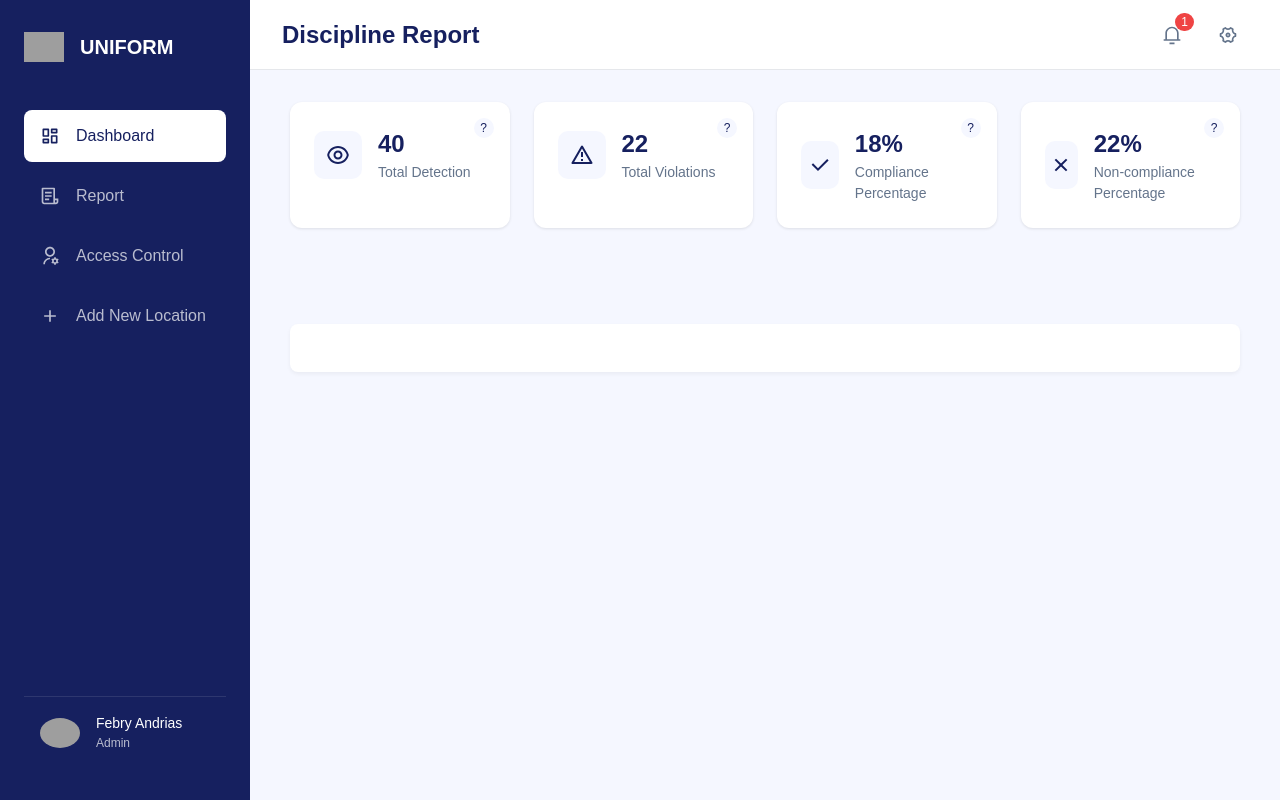
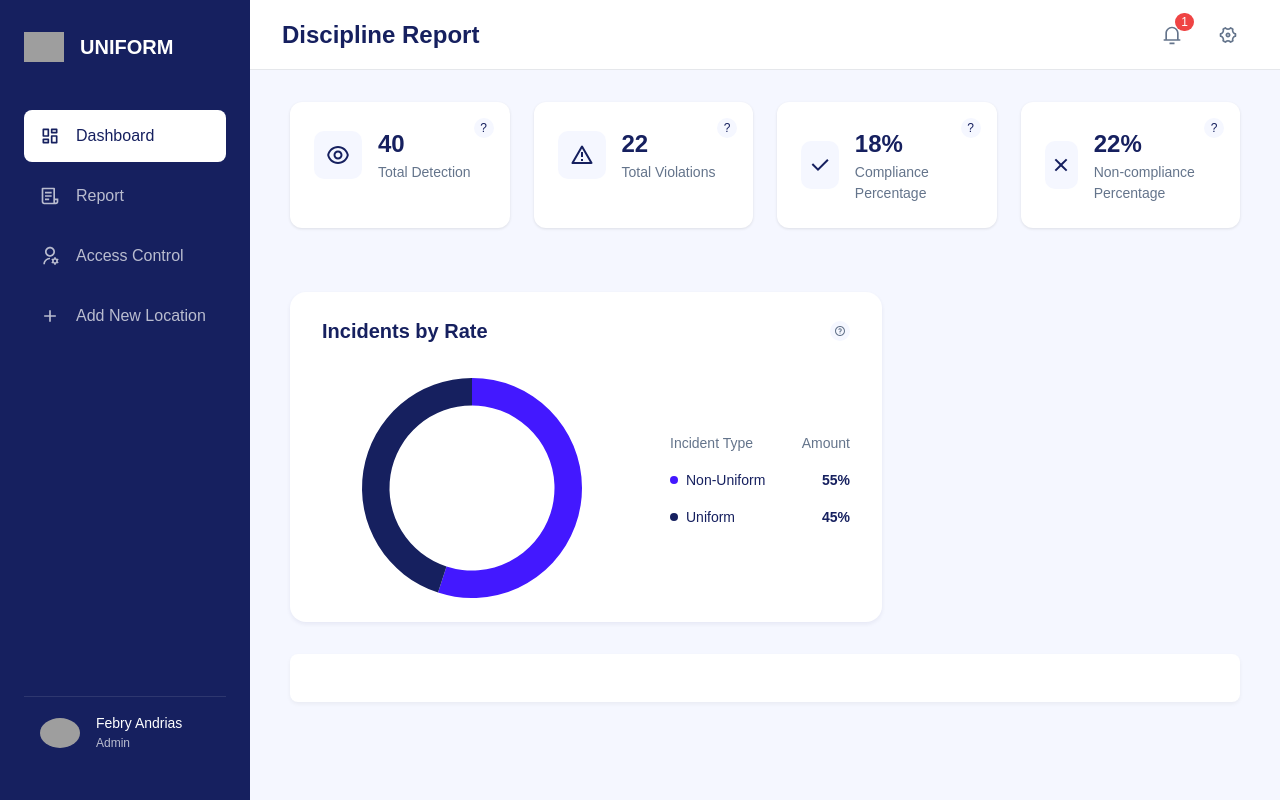
Before and after one commit to AbdurrahmanFaris-Rizqullah/Uniform-Detection-Campus, a Next.js app: page /dashboard in a window 1280 px wide. Built offline with nearby package versions, Linux system fonts and the light colour scheme; grey boxes are pictures that could not be loaded.

Commit message:
feat(chart): add chard incident dashboard

```diff
--- /dev/null
+++ b/app/components/dashboard/Charts/DonutChart.js
@@ -0,0 +1,69 @@
+'use client';
+
+import { Doughnut } from 'react-chartjs-2';
+import { Chart as ChartJS, ArcElement, Tooltip } from 'chart.js';
+import { RiQuestionLine } from 'react-icons/ri';
+import styles from './charts.module.css';
+
+ChartJS.register(ArcElement, Tooltip);
+
+const data = {
+  labels: ['Non-Uniform', 'Uniform'],
+  datasets: [
+    {
+      data: [55, 45],
+      backgroundColor: ['#4318FF', '#16205F'],
+      borderWidth: 0,
+      cutout: '75%',
+    },
+  ],
+};
+
+const options = {
+  responsive: true,
+  plugins: {
+    legend: {
+      display: false
+    },
+    tooltip: {
+      enabled: false
+    }
+  },
+  maintainAspectRatio: false
+};
+
+export default function DonutChart() {
+  return (
+    <div className={styles.chartCard}>
+      <div className={styles.chartHeader}>
+        <h3>Incidents by Rate</h3>
+        <button className={styles.infoButton}>
+          <RiQuestionLine size={12} />
+        </button>
+      </div>
+      <div className={styles.chartContent}>
+        <div className={styles.chartWrapper}>
+          <Doughnut data={data} options={options} />
+        </div>
+        <div className={styles.legend}>
+          <div className={styles.legendTitle}>
+            <span>Incident Type</span>
+            <span>Amount</span>
+          </div>
+          {data.labels.map((label, index) => (
+            <div key={label} className={styles.legendItem}>
+              <div className={styles.legendLabel}>
+                <span
+                  className={styles.legendDot}
+                  style={{ backgroundColor: data.datasets[0].backgroundColor[index] }}
+                />
+                <span>{label}</span>
+              </div>
+              <span className={styles.legendValue}>{data.datasets[0].data[index]}%</span>
+            </div>
+          ))}
+        </div>
+      </div>
+    </div>
+  );
+}
--- /dev/null
+++ b/app/components/dashboard/Charts/charts.module.css
@@ -0,0 +1,93 @@
+.chartCard {
+  background: white;
+  border-radius: 16px;
+  padding: 1.5rem 2rem; /* tambah padding horizontal */
+  box-shadow: 0 2px 4px rgba(22, 32, 95, 0.07);
+  min-height: 300px;    /* tambah min-height */
+  display: flex;
+  flex-direction: column;
+}
+
+.chartHeader {
+  display: flex;
+  justify-content: space-between;
+  align-items: center;
+  margin-bottom: 2rem;
+}
+
+.chartHeader h3 {
+  font-size: 1.25rem;
+  font-weight: 600;
+  color: #16205F;
+  margin: 0;
+}
+
+.infoButton {
+  width: 20px;
+  height: 20px;
+  border-radius: 50%;
+  background: #F5F7FF;
+  color: #64748B;
+  border: none;
+  display: flex;
+  align-items: center;
+  justify-content: center;
+  cursor: pointer;
+}
+
+.chartContent {
+  display: flex;
+  align-items: center;  /* ubah dari flex-start ke center */
+  gap: 3rem;           /* tambah gap */
+}
+
+.chartWrapper {
+  flex: 0.7;          /* kurangi flex dari 1 ke 0.7 */
+  height: 220px;      /* kurangi height dari 300px */
+  position: relative;
+  display: flex;
+  align-items: center;
+  justify-content: center;
+}
+
+.legend {
+  flex: 0.3;          /* tambah flex agar proporsional */
+  min-width: 180px;
+  padding-top: 0;     /* hilangkan padding top */
+}
+
+.legendTitle {
+  display: flex;
+  justify-content: space-between;
+  color: #64748B;
+  font-size: 0.875rem;
+  margin-bottom: 1rem;
+  font-weight: 500;
+}
+
+.legendItem {
+  display: flex;
+  justify-content: space-between;
+  align-items: center;
+  margin-bottom: 1rem;
+  font-size: 0.875rem;
+}
+
+.legendLabel {
+  display: flex;
+  align-items: center;
+  gap: 0.5rem;
+  color: #16205F;
+  font-weight: 500;
+}
+
+.legendDot {
+  width: 8px;
+  height: 8px;
+  border-radius: 50%;
+}
+
+.legendValue {
+  color: #16205F;
+  font-weight: 600;
+}
--- a/app/dashboard/page.js
+++ b/app/dashboard/page.js
@@ -3,6 +3,7 @@
 import Sidebar from '../components/layouts/Sidebar';
 import Header from '../components/layouts/Header';
 import StatsCard from '../components/dashboard/Stats/StatsCard';
+import DonutChart from '../components/dashboard/Charts/DonutChart';
 import { RiEyeLine, RiAlertLine, RiCheckLine, RiCloseLine } from 'react-icons/ri';
 import styles from './dashboard.module.css';
 
@@ -47,7 +48,8 @@ export default function DashboardPage() {
 					</div>
 
 					<div className={styles.charts}>
-						{/* Charts section */}
+						<DonutChart />
+						{/* Bar chart akan ditambahkan di sini nanti */}
 					</div>
 
 					<div className={styles.table}>
```
